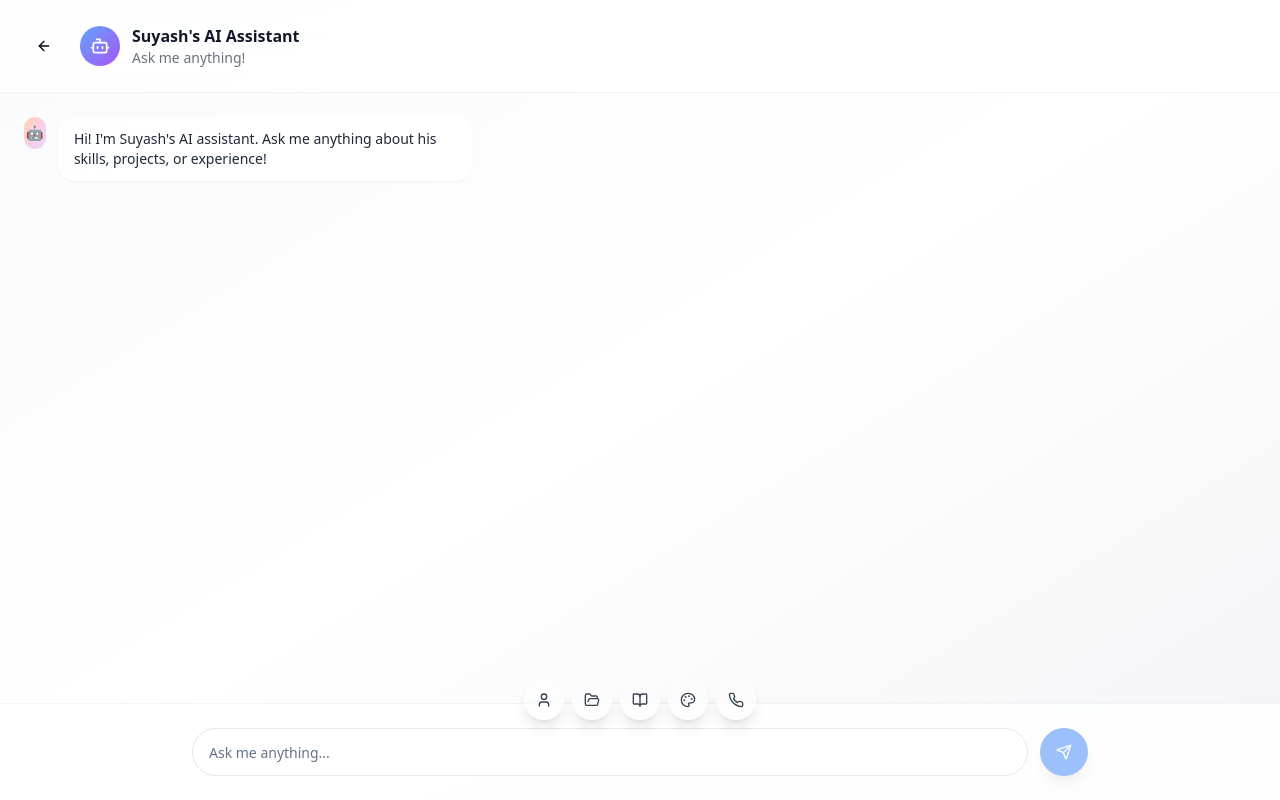
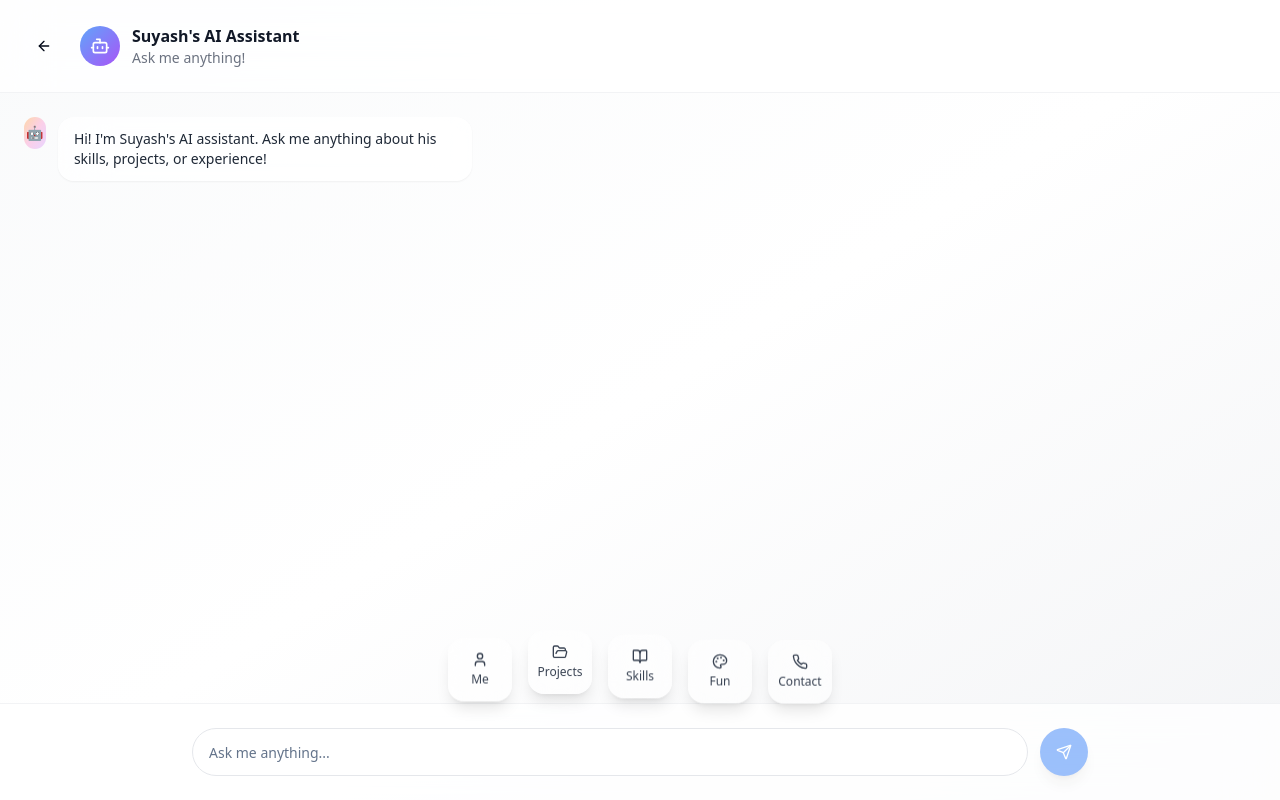
Before and after one commit to Suyashh-s/portfolio-, a React (Vite) app: page /chat in a window 1280 px wide. Built offline with nearby package versions, Linux system fonts and the light colour scheme.

Commit message:
Fix: Improve chatbot navigation buttons
- Made navigation buttons clickable, sending "Hi" to chat.
- Added names to buttons.
- Increased button size and spacing.
- Added a subtle floating effect.

```diff
--- a/src/pages/Chatbot.tsx
+++ b/src/pages/Chatbot.tsx
@@ -1,4 +1,3 @@
-
 import { useState, useRef, useEffect } from "react";
 import { Send, ArrowLeft, User, Bot, FolderOpen, BookOpen, Palette, Phone } from "lucide-react";
 import { Button } from "@/components/ui/button";
@@ -41,6 +40,30 @@ const Chatbot = () => {
   useEffect(() => {
     scrollToBottom();
   }, [messages]);
+
+  const handleNavButtonClick = (sectionName: string) => {
+    const userMessage: Message = {
+      id: Date.now().toString(),
+      text: "hii",
+      isUser: true,
+      timestamp: new Date(),
+    };
+
+    setMessages(prev => [...prev, userMessage]);
+    setIsTyping(true);
+
+    // Simulate AI response
+    setTimeout(() => {
+      const botMessage: Message = {
+        id: (Date.now() + 1).toString(),
+        text: `Hello! You clicked on ${sectionName}. I'd be happy to tell you more about Suyash's ${sectionName.toLowerCase()}!`,
+        isUser: false,
+        timestamp: new Date(),
+      };
+      setMessages(prev => [...prev, botMessage]);
+      setIsTyping(false);
+    }, 1500);
+  };
 
   const handleSendMessage = async (e: React.FormEvent) => {
     e.preventDefault();
@@ -151,18 +174,23 @@ const Chatbot = () => {
       </div>
 
       {/* Floating Navigation Buttons */}
-      <div className="fixed bottom-20 left-1/2 transform -translate-x-1/2 z-20">
-        <div className="flex gap-2">
+      <div className="fixed bottom-24 left-1/2 transform -translate-x-1/2 z-20">
+        <div className="flex gap-4 px-4">
           {navSections.map((section, index) => {
             const IconComponent = section.icon;
             return (
               <Button
                 key={section.name}
                 variant="ghost"
-                className={`w-10 h-10 rounded-full backdrop-blur-xl shadow-lg border-0 transition-all duration-300 hover:scale-105 ${section.color} bg-white/40 hover:bg-white/60 p-0`}
-                style={{ animationDelay: `${index * 50}ms` }}
+                onClick={() => handleNavButtonClick(section.name)}
+                className={`flex flex-col items-center gap-1 w-16 h-16 rounded-2xl backdrop-blur-xl shadow-lg border-0 transition-all duration-300 hover:scale-110 hover:-translate-y-1 ${section.color} bg-white/50 hover:bg-white/70 p-2 animate-float`}
+                style={{
+                  animationDelay: `${index * 200}ms`,
+                  animationDuration: `${3 + index * 0.5}s`
+                }}
               >
-                <IconComponent className="w-4 h-4 text-gray-700" />
+                <IconComponent className="w-5 h-5 text-gray-700" />
+                <span className="text-xs font-medium text-gray-700">{section.name}</span>
               </Button>
             );
           })}
```
